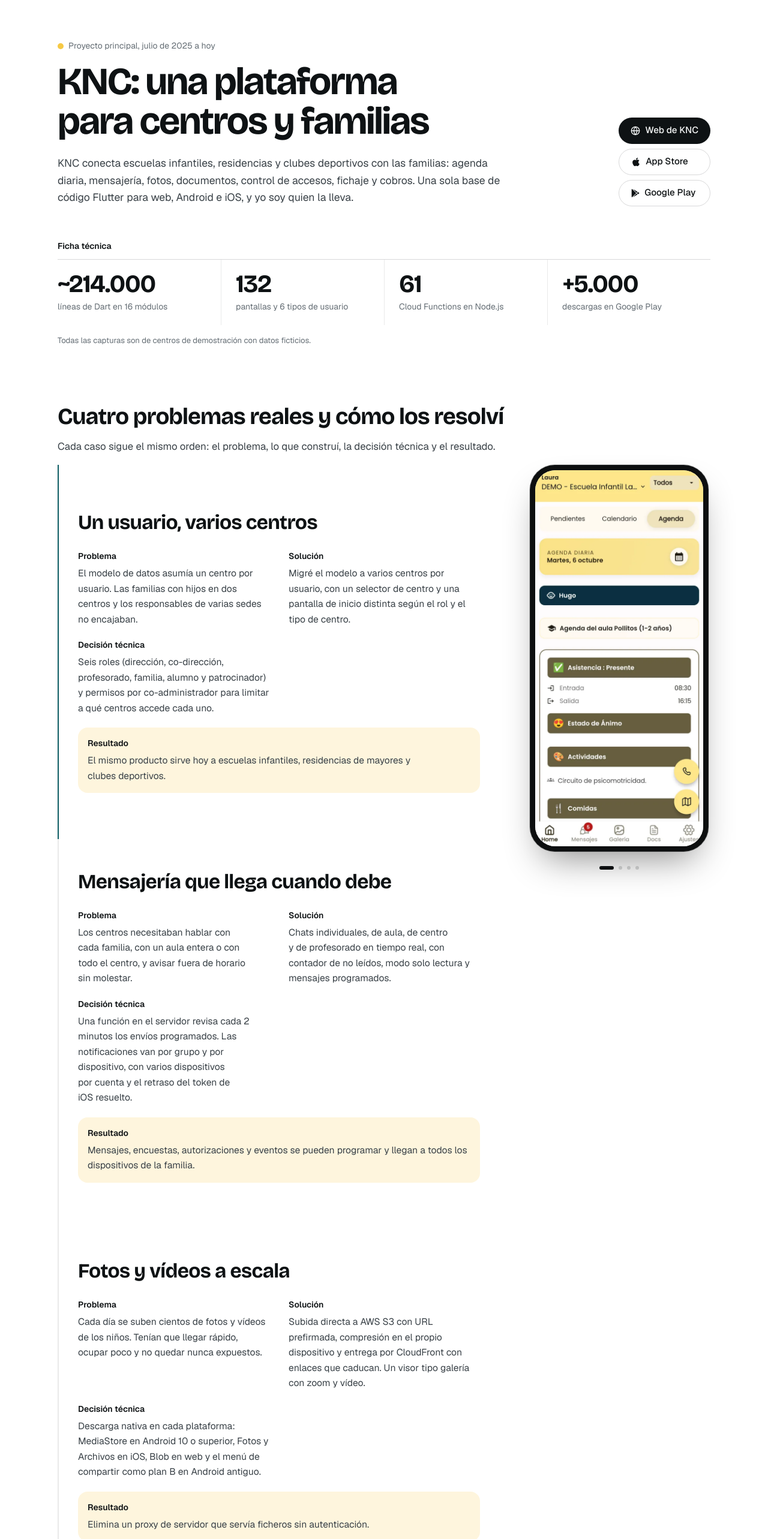
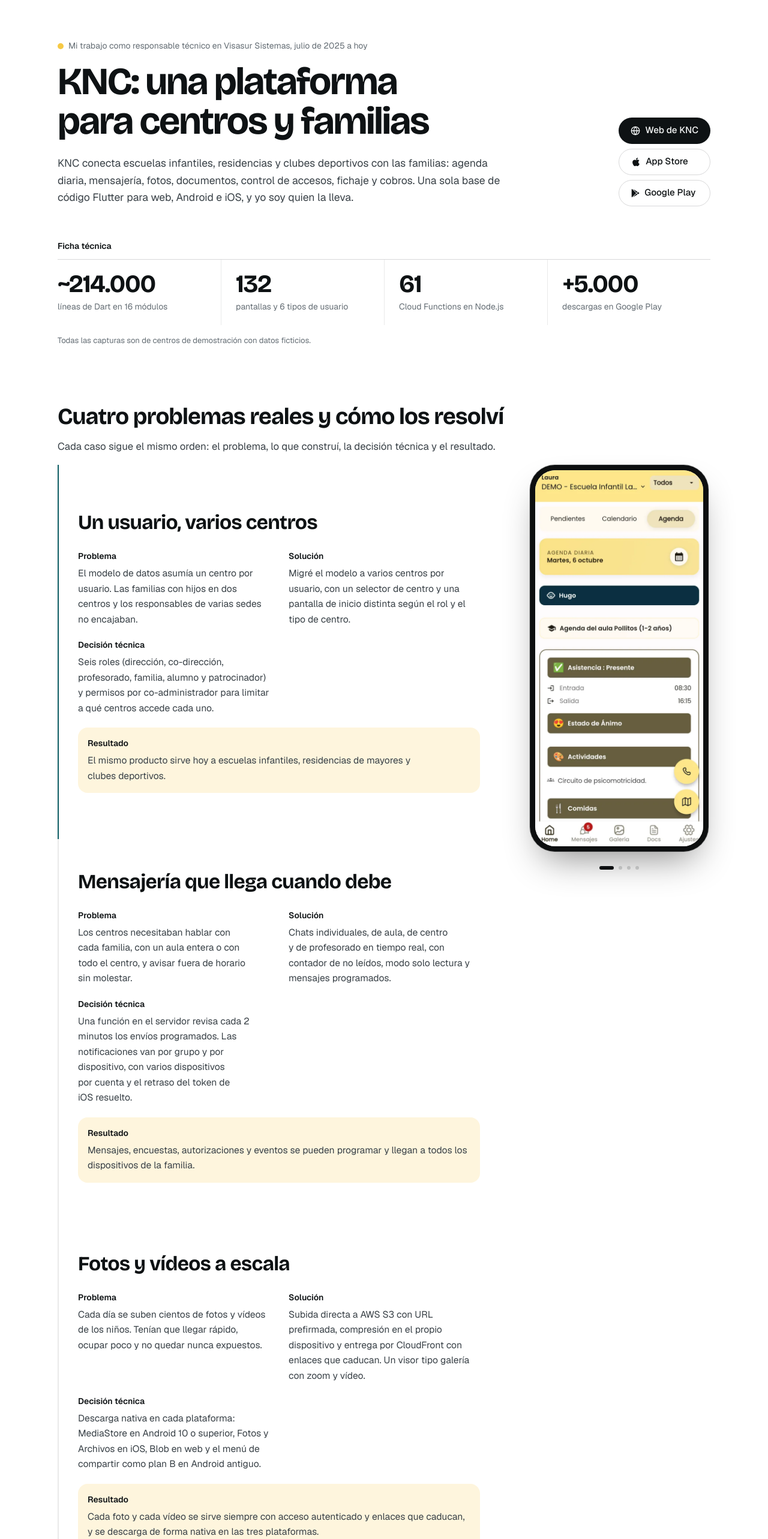
Before and after one commit to josee022/Portfolio-JoseMondelo, a Next.js app: page /es in a window 1280 px wide. Shown: the part 920-3486 px from the top of the page at 60% size. Built offline with nearby package versions, Linux system fonts and the light colour scheme.

Commit message:
refactor completo octubre 2026 2

```diff
--- a/src/components/Knc.js
+++ b/src/components/Knc.js
@@ -55,7 +55,7 @@
           <div className="max-w-3xl">
             <p className="meta flex items-center gap-2">
               <span aria-hidden="true" className="inline-block size-2.5 rounded-full bg-knc" />
-              {k.label}, {k.period.toLowerCase()}
+              {k.label}, {k.period}
             </p>
             <h2 id="knc-title" className="mt-4 font-display text-[2.5rem] font-bold leading-[1.02] tracking-[-0.035em] text-ink text-balance sm:text-[3.4rem] lg:text-[4rem]">
               {k.title}
--- a/src/content/en.js
+++ b/src/content/en.js
@@ -38,7 +38,7 @@
   },
 
   knc: {
-    label: "Main project",
+    label: "My work as technical lead at Visasur Sistemas",
     period: "July 2025 to today",
     title: "KNC: one platform for centres and families",
     intro:
@@ -95,7 +95,7 @@
           "Direct uploads to AWS S3 with presigned URLs, compression on the device, and delivery through CloudFront with expiring links. A gallery-style viewer with zoom and video.",
         decision:
           "Native downloads on every platform: MediaStore on Android 10 and later, Photos and Files on iOS, Blob on the web, and the share sheet as a fallback on older Android.",
-        result: "Removed a server proxy that served files without authentication.",
+        result: "Every photo and video is always served behind authentication with expiring links, and downloads natively on all three platforms.",
       },
       {
         id: "accesos",
@@ -317,7 +317,7 @@
     kncPoints: [
       "Own the <b>full release cycle</b>: TestFlight and Google Play testing through to production on App Store Connect and Google Play Console.",
       "Redesigned the data model <b>from one centre per user to many centres per user</b>, with per-co-admin permissions, on Clean Architecture + MVVM.",
-      "Designed photo and video handling at scale with <b>direct S3 uploads and CloudFront delivery through expiring signed URLs</b>, plus native downloads on web, Android and iOS, removing an unauthenticated server proxy.",
+      "Designed photo and video handling at scale with <b>direct S3 uploads and CloudFront delivery through expiring signed URLs</b>, plus native downloads on web, Android and iOS, with access always authenticated.",
       "Built <b>family payments with SEPA direct debits</b> and <b>centre invoicing through the Holded API</b>; prepared the Stripe and Fiskaly integrations.",
       "Built real-time messaging with scheduled sends, <b>access control with server-validated dynamic QR codes</b> and biometric sign-in with Face ID and fingerprint.",
       "Created the <b>3D sales tours in Three.js</b> for the three types of centre, and keep production data healthy with 100+ audit and migration scripts.",
--- a/src/content/es.js
+++ b/src/content/es.js
@@ -38,8 +38,8 @@
   },
 
   knc: {
-    label: "Proyecto principal",
-    period: "Julio de 2025 a hoy",
+    label: "Mi trabajo como responsable técnico en Visasur Sistemas",
+    period: "julio de 2025 a hoy",
     title: "KNC: una plataforma para centros y familias",
     intro:
       "KNC conecta escuelas infantiles, residencias y clubes deportivos con las familias: agenda diaria, mensajería, fotos, documentos, control de accesos, fichaje y cobros. Una sola base de código Flutter para web, Android e iOS, y yo soy quien la lleva.",
@@ -95,7 +95,7 @@
           "Subida directa a AWS S3 con URL prefirmada, compresión en el propio dispositivo y entrega por CloudFront con enlaces que caducan. Un visor tipo galería con zoom y vídeo.",
         decision:
           "Descarga nativa en cada plataforma: MediaStore en Android 10 o superior, Fotos y Archivos en iOS, Blob en web y el menú de compartir como plan B en Android antiguo.",
-        result: "Elimina un proxy de servidor que servía ficheros sin autenticación.",
+        result: "Cada foto y cada vídeo se sirve siempre con acceso autenticado y enlaces que caducan, y se descarga de forma nativa en las tres plataformas.",
       },
       {
         id: "accesos",
@@ -317,7 +317,7 @@
     kncPoints: [
       "Gestiono el <b>ciclo completo de publicación</b>: pruebas en TestFlight y Google Play, y salida a producción en App Store Connect y Google Play Console.",
       "Rediseñé el modelo de datos <b>de un centro por usuario a varios centros por usuario</b>, con permisos por co-administrador, sobre Clean Architecture + MVVM.",
-      "Diseñé la gestión de fotos y vídeos a escala con <b>subida directa a S3 y entrega por CloudFront con enlaces que caducan</b>, y la descarga nativa en web, Android e iOS, eliminando un proxy de servidor sin autenticación.",
+      "Diseñé la gestión de fotos y vídeos a escala con <b>subida directa a S3 y entrega por CloudFront con enlaces que caducan</b>, y la descarga nativa en web, Android e iOS, con acceso siempre autenticado.",
       "Implementé los <b>cobros a familias con remesas SEPA</b> y la <b>facturación a centros a través de la API de Holded</b>; dejé preparadas las integraciones de Stripe y Fiskaly.",
       "Construí la mensajería en tiempo real con envíos programados, el <b>control de accesos con QR dinámico</b> validado en servidor y el inicio de sesión biométrico con Face ID y huella.",
       "Creé los <b>tours comerciales en 3D con Three.js</b> para los tres tipos de centro y mantengo los datos de producción con más de 100 scripts de auditoría y migración.",
```
Also changed, not shown: public/llms.txt, 2 other files (tests, documents, lock files or other folders).
